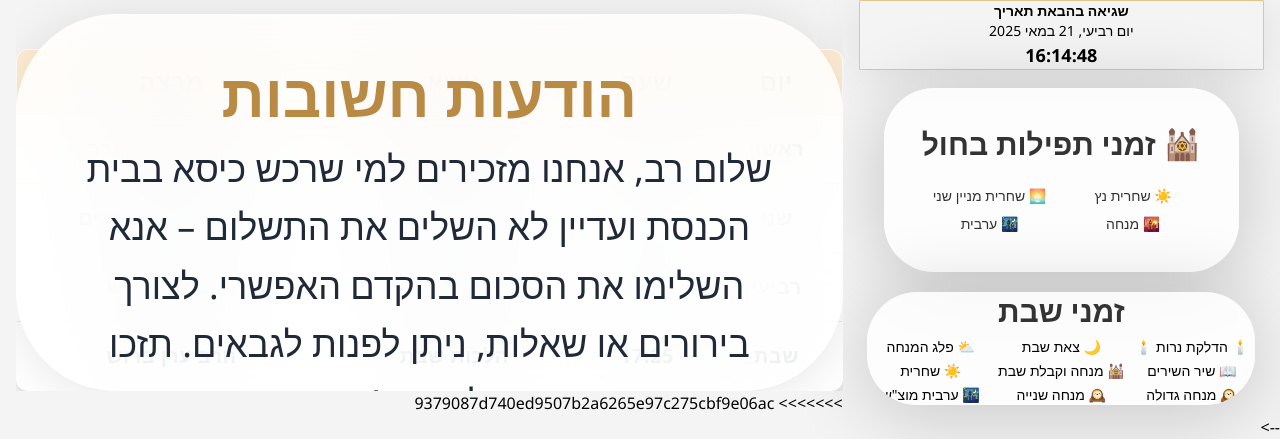
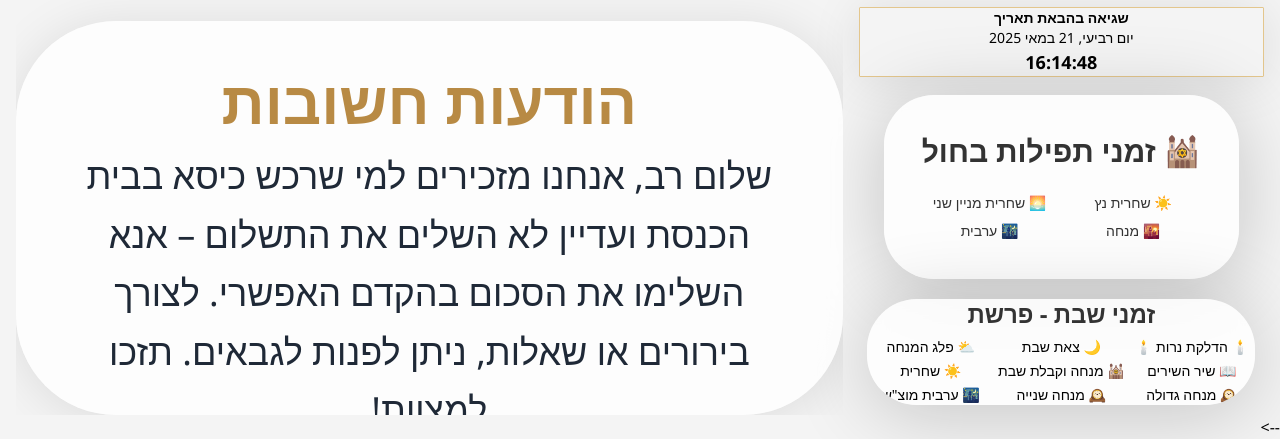
Before and after one commit to NirKilshtein/Beit-Kneeset, a Flask app: page / in a window 1280 px wide. Shown: the part 361-800 px from the top of the page. Run offline with Flask 3, Linux system fonts and the light colour scheme; some libraries are stand-ins or nearby versions.

Commit message:
Add Evyatar changes

```diff
--- a/templates/index.html
+++ b/templates/index.html
@@ -210,8 +210,7 @@
 
 
           <div class="card_shabat">
-    <h3 class="text-center font-bold text-3xl mb-2 leading-tight text-[#333333]">זמני שבת</h3>
-
+<h3 class="text-center font-bold text-2xl mb-2 leading-tight text-[#333333]" id="parashat">זמני שבת - פרשת </h3>
 
     <div class="grid grid-cols-3 gap-1 text-center text-sm">
       <div>
@@ -313,24 +312,6 @@
 
     <!-- סלייד 3 -->
     <div class="slide absolute transition-opacity duration-700 opacity-0" style="inset: 35px;">
-<<<<<<< HEAD
-      <h3 class="text-5xl font-bold text-center mb-2 text-orange-800", style="color: #B88A44;">שיעורים </h3>
-      <table class="times-table text-sm">
-        <thead>
-          <tr><th>יום</th><th>שעה</th><th>נושא</th><th>מרצה</th></tr>
-        </thead>
-        <tbody>
-          <tr><td>ראשון</td><td>20:00</td><td>טהרת המשפחה</td><td>הרב אליהו אלחרר</td></tr>
-          <tr><td>רביעי</td><td>20:00</td><td>פרשת השבוע</td><td>הרב ערן ברוש</td></tr>
-<<<<<<< HEAD
-          <tr><td>שבת</td><td>17:50</td><td>הלכות שבת</td><td>הרב ערן ברוש</td></tr>
-=======
-          <tr><td>שבת</td><td>17:25</td><td>הלכות שבת</td><td>הרב ערן ברוש</td></tr>
->>>>>>> 99744ce77ff915dc2959be7e657749a914e14705
-        </tbody>
-      </table>
-    </div>
-=======
   <h3 class="text-6xl font-extrabold text-center mb-8 text-orange-800" style="font-family: 'Varela Round', sans-serif;">
      שיעורי תורה
   </h3>
@@ -373,7 +354,6 @@
 </div>
 
 
->>>>>>> 9379087d740ed9507b2a6265e97c275cbf9e06ac
 
 
 
@@ -466,7 +446,7 @@ async function updateShabbatTimes() {
       const hours = String(time.getHours()).padStart(2, '0'); // שעות
       const minutes = String(time.getMinutes()).padStart(2, '0'); // דקות
       const formattedTime = `${hours}:${minutes}`; // זמן בפורמט "HH:MM"
-      const parashats ="פרשת השבוע"; // פרשת השבוע
+<!--      const parashats ="פרשת השבוע"; // פרשת השבוע-->
       // בהתאם לשם האירוע, מעדכנים את האלמנט המתאים
       if (event === 'hadlaka' && document.getElementById('hadlaka')) {
         document.getElementById('hadlaka').textContent = formattedTime;  // כניסת שבת
@@ -478,8 +458,7 @@ async function updateShabbatTimes() {
         document.getElementById('micnhae_pleg').textContent = formattedTime;  // פלג מנחה
       }
       else if (event === 'parashat' && document.getElementById('parashat')) {
-        document.getElementById('parashat').textContent = parashats;  // פרשת שבוע
-        console.log(parashats);
+                document.getElementById('parashat').textContent += timeUTC; // פרשת שבוע
       }
       else if (event === 'shir_shirim' && document.getElementById('shir_shirim')) {
         document.getElementById('shir_shirim').textContent = formattedTime;  // שיר השירים
```
